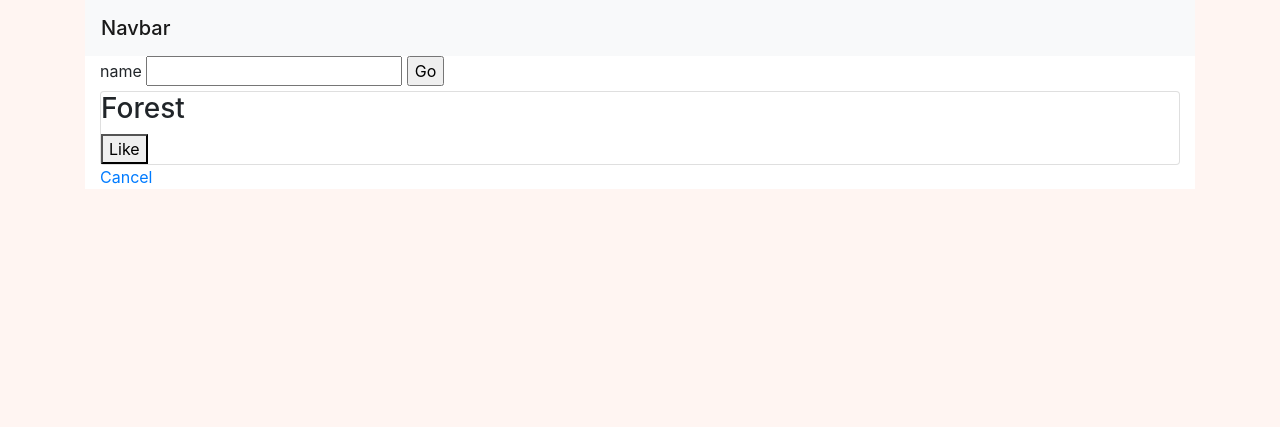
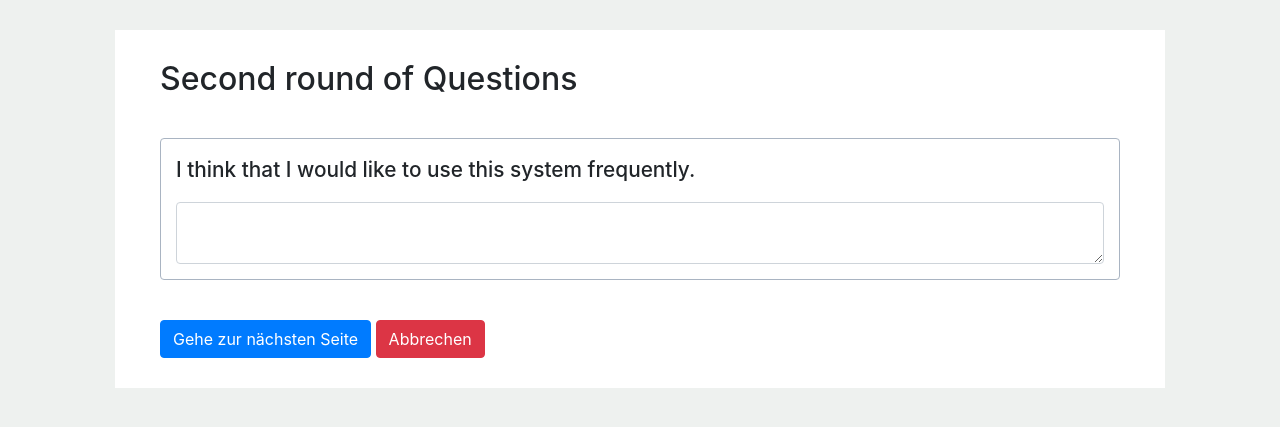
Before and after one commit to davidrzs/System-Usability-Scale-Client, a Flask app: page /sus/2 in a window 1280 px wide. Shown: the top 427 px of the page. Run offline with Flask 2, Linux system fonts and the light colour scheme; some libraries are stand-ins or nearby versions.

Commit message:
added v1 user interface

```diff
--- a/forms.py
+++ b/forms.py
@@ -1,6 +1,7 @@
 from flask_wtf import FlaskForm
 from wtforms import StringField, RadioField
 from wtforms.validators import DataRequired
+from wtforms.widgets import TextArea
 
 class Step1(FlaskForm):
     q1 = RadioField('test1',validators=[DataRequired()],choices=[('1','Very well'),('2','Not at all'), ('3','Not at all'), ('4','Not at all'), ('5','Not at all')])
@@ -16,7 +17,7 @@ class Step1(FlaskForm):
 
 
 class Step2(FlaskForm):
-    name = StringField('name', validators=[DataRequired()])
+    name = StringField('name', widget=TextArea(), validators=[DataRequired()])
 
 """
 
--- a/main.py
+++ b/main.py
@@ -1,4 +1,4 @@
-from flask import Flask, render_template, session, request, redirect, flash
+from flask import Flask, render_template, session, request, redirect, flash, Response
 from forms import Step1, Step2
 from flask_session import Session
 from database import Database
@@ -32,11 +32,16 @@ def saveSurvey(methods=('GET', 'POST')):
     session["user"] = None
     flash("Thank you. Your data has been saved")
     # redirect to thank you page
-    return redirect("thank-you")
+    return redirect("/thank-you")
 
-@app.route("/exportToCSV")
-def exportToCSV():
-    database.toCsv()
+@app.route("/exportToCSVDownload")
+def exportToCSVDownload():
+    csv = database.toCsvDownload()
+    return Response(csv, mimetype='text/csv')
+
+@app.route("/exportToCSVFile")
+def exportToCSVFile():
+    database.toCsvFile()
     flash("Data sucessfully exported to file.")
     return redirect("/")
 
@@ -60,7 +65,8 @@ def page1():
         session["user"]["q4"] = form.q4.data;
         # we now redirect the user to part 2
         return redirect('/sus/2')
-    #flash("Please finish filling out all questions correctly.")
+    if request.method == 'POST':
+        flash("Bitte beantworten Sie zuerst alle Fragen.")
     return render_template('sus1.html', form=form)
 
 @app.route('/sus/2', methods=('GET','POST'))
--- a/study_data.csv
+++ b/study_data.csv
@@ -0,0 +1,4 @@
+1,1,1,1
+1,2,2,2
+1,1,1,1
+1,2,5,3
--- a/templates/base_template.html
+++ b/templates/base_template.html
@@ -15,14 +15,32 @@
 <style>
 /* we add it inline so that we do not need to include it seperately*/
 body{
-background-color: #fff5f2;
+  background-color: #eef1ef;
 }
+
+.flashContainer{
+  margin-top: 20px;
+  margin-bottom: 20px;
+}
+
+.questionText{
+  font-size: 130%;
+  font-weight: 500;
+}
+
 .content{
+  padding: 30px;
+  margin: 30px;
   background-color: white;
 }
 .question{
-  margin-top: 20px;
-  margin-bottom: 20px;
+  margin-top: 40px;
+  margin-bottom: 40px;
+  border-style: solid;
+  border-width: 1px;
+  border-color: #a9b4c2;
+  border-radius: 4px;
+  padding: 15px;
 }
 </style>
 
@@ -30,21 +48,20 @@ background-color: #fff5f2;
 
 <body>
   <div class="container">
-    <nav class="navbar navbar-light bg-light">
-      <span class="navbar-brand mb-0 h1">Navbar</span>
-    </nav>
     <div class="content">
       {% with messages = get_flashed_messages() %}
         {% if messages %}
+          <div class="flashContainer">
           {% for message in messages %}
             <div class="alert alert-primary" role="alert">
                 {{ message }}
             </div>
           {% endfor %}
+        </div>
         {% endif %}
       {% endwith %}
 
-        {% block content %}{% endblock %}
+      {% block content %}{% endblock %}
     </div>
   </div>
   <script src="https://code.jquery.com/jquery-3.3.1.slim.min.js"
--- a/templates/sus2.html
+++ b/templates/sus2.html
@@ -2,22 +2,22 @@
 
 {% block questions %}
 <div class="container">
+    <h2>Second round of Questions</h2>
 
         <form method="POST" action="/sus/2">
             {{ form.csrf_token }}
-            {{ form.name.label }} {{ form.name(size=20) }}
-        <input type="submit" value="Go">
+            <!--------question 1----->
+            <div class="form-group question">
+                <p class="questionText">I think that I would like to use this system frequently.</p>
+            {{ form.name(class_="form-control") }}
 
-        <article class="card">
-            <header>
-              <h3>Forest</h3>
-            </header>
-            <footer>
-              <button>Like</button>
-            </footer>
-          </article>
+              </div>
 
-        <a href="/cancel">Cancel</a>
+          <input class="btn btn-primary" type="submit" value="Gehe zur nächsten Seite">
+
+
+          <a class="btn btn-danger" href="/cancel">Abbrechen</a>
+          </form>
 
 </div>
 {% endblock %}
--- a/templates/thank-you.html
+++ b/templates/thank-you.html
@@ -3,4 +3,7 @@
 {% block content %}
 
 <h3>Herzlichen Dank - die Antworten wurde gespeichert</h3>
+<a class="btn btn-success"  role="button" href="./">Zurück zum Start</a>
+
+
 {% endblock %}
```
Also changed, not shown: database.py (+12 -2 lines), templates/index.html (+5 -4 lines), templates/sus1.html (+6 -8 lines).
